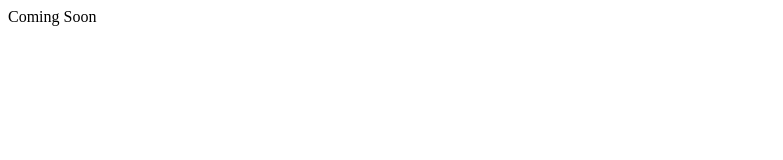
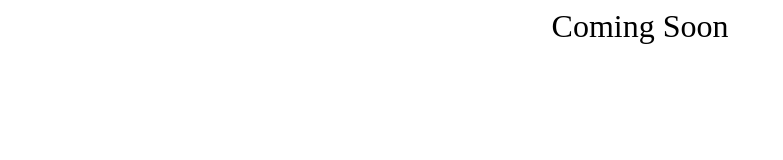
Before and after one commit to zandi/zandi.github.io, a plain HTML site: page index.html in a window 1280 px wide. Shown: the whole page, without its empty margins (0-783 px from the left). Drawn offline with Linux system fonts and the light colour scheme.

Commit message:
Add basic stylesheet

```diff
--- a/index.html
+++ b/index.html
@@ -1 +1,9 @@
-Coming Soon
+<html>
+<head>
+	<link rel="stylesheet" type="text/css" href="style.css">
+	<link href="http://fonts.googleapis.com/css?family=Roboto:400,300" rel="stylesheet" type="text/css">
+</head>
+<body>
+	<div class="title">Coming Soon</div>
+</body>
+</html>
--- /dev/null
+++ b/style.css
@@ -0,0 +1,6 @@
+.title {
+	text-align: center;
+	font: 'Roboto', sans-serif;
+	font-size: xx-large;
+	font-weight: 300;
+}
```
